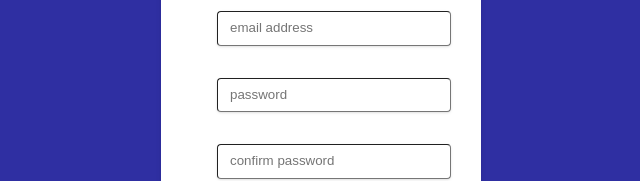
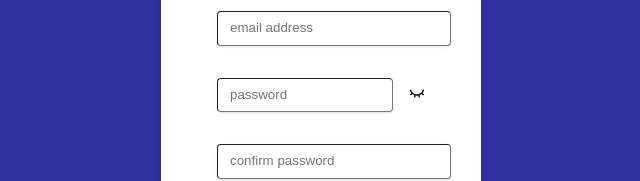
Before and after one commit to UzielCarranza/chat-app, a React (Create React App) app: page /signup in a window 1280 px wide. Shown: the part 228-409 px from the top of the page, without its empty margins (319-959 px from the left). Built offline with nearby package versions, Linux system fonts and the light colour scheme.

Commit message:
added show toggler to show and hide password

```diff
--- a/src/components/SignUp.js
+++ b/src/components/SignUp.js
@@ -3,6 +3,7 @@ import {useNavigate} from 'react-router-dom';
 import {AiFillCheckCircle} from "react-icons/ai";
 import {MdDoNotTouch} from "react-icons/md";
 import axios from 'axios';
+import {RiEyeCloseLine, RiEyeLine} from "react-icons/ri";
 
 export const SignUp = () => {
     //hooks
@@ -31,6 +32,9 @@ export const SignUp = () => {
     //show validation messages on UI
     const [showValidation, setShowValidation] = useState(false);
 
+    //Allows the user to cover and uncovered the password
+    const [showPassword, setShowPassword] = useState(false);
+
 
     //fires up once the sing up button gets click
     const handleSubmit = event => {
@@ -52,9 +56,10 @@ export const SignUp = () => {
                     console.log(res);
                     console.log(res.data);
                 })
-                .catch(error =>
-                {setErrorMessage(`There was an unexpected error ${error}`)
-                    console.log(errorMessage)})
+                .catch(error => {
+                    setErrorMessage(`There was an unexpected error ${error}`)
+                    console.log(errorMessage)
+                })
         }
     };
 
@@ -170,10 +175,10 @@ export const SignUp = () => {
                     />
                 </div>
                 {/*password input*/}
-                <div className="divider">
+                <div className="divider flex flex-row items-center">
                     <input
                         id="password"
-                        type="password"
+                        type={showPassword ? "text" : "password"}
                         name="password"
                         placeholder="password"
                         className="login-form-input"
@@ -182,6 +187,10 @@ export const SignUp = () => {
                         autoComplete="true"
                         required
                     />
+                    <div className="ml-4">
+                        {showPassword ? <RiEyeLine onClick={() => setShowPassword(!showPassword)}/> :
+                            <RiEyeCloseLine onClick={() => setShowPassword(!showPassword)}/>}
+                    </div>
                 </div>
                 {dataValidation()}
 
```
